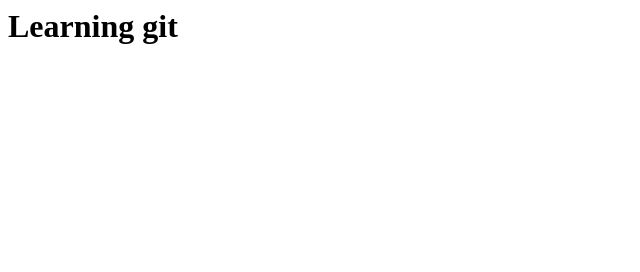
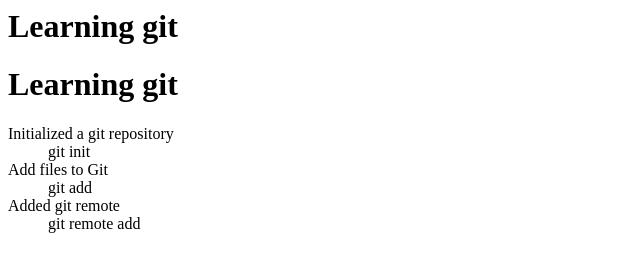
Before and after one commit to krishna-kumar-netizen/practice-git, a plain HTML site: page index.html in a window 1280 px wide. Shown: the whole page, without its empty margins (0-640 px from the left). Drawn offline with Linux system fonts and the light colour scheme.

Commit message:
updated to include the commands I learned today

```diff
--- a/index.html
+++ b/index.html
@@ -1 +1,19 @@
+<html>
 <h1>Learning git</h1>
+
+<head>
+	<title>Learning Git</title>
+</head>
+
+<body>
+	<h1>Learning git</h1>
+		<dl>
+			<dt>Initialized a git repository</dt>
+			<dd>git init</dd>
+			<dt>Add files to Git</dt>
+			<dd>git add <filename></dd>
+			<dt>Added git remote</dt>
+			<dd>git remote add <name of remote> <url of remote></dd>
+		</dl>
+</body>
+</html>
```
